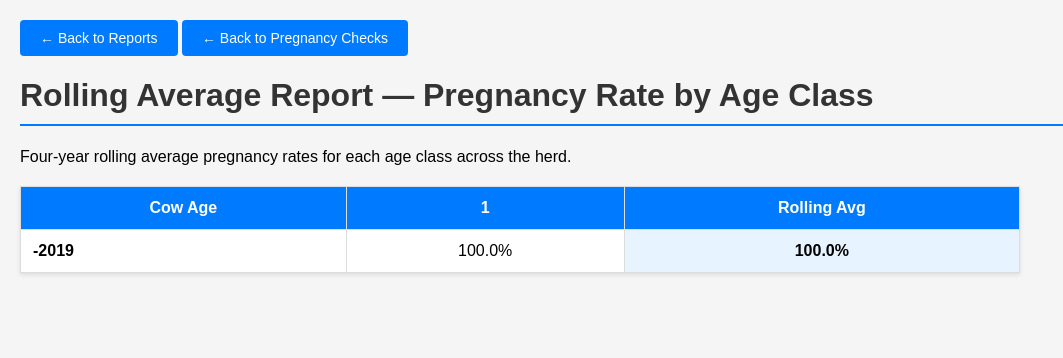
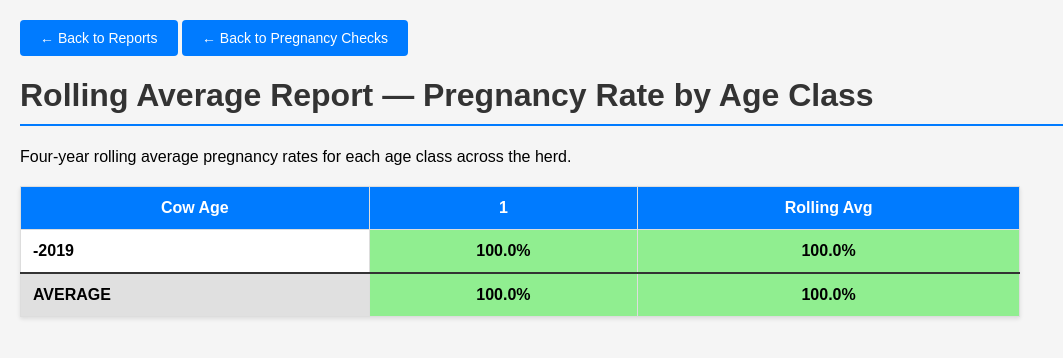
Before and after one commit to pwbryant/ranch-tools-application, a Django app: page /pregchecks/rolling-average-report/ in a window 1280 px wide. Shown: the top 358 px of the page, without its empty margins (0-1063 px from the left). Run offline with Django 4.2, Linux system fonts and the light colour scheme; tables that the repository leaves empty hold one stand-in row (values such as "Sample post").

Commit message:
added conditional coloration and total rows

```diff
--- a/django_project/ranch_tools/preg_check/views.py
+++ b/django_project/ranch_tools/preg_check/views.py
@@ -650,9 +650,52 @@ class PregCheckRollingAverageReport(View):
 
             rows.append(row)
 
+        # Calculate totals row - average of each season and overall rolling average
+        if rows:
+            # For each season, calculate the average pregnancy rate across all ages
+            season_averages = []
+            for season_idx, season in enumerate(seasons_list):
+                season_rates = []
+                for row in rows:
+                    if season_idx < len(row['year_rates']):
+                        # Get the rate for this season from the year_rates list
+                        rate_value = row['year_rates'][season_idx] if season_idx < len(row['year_rates']) else None
+                        if rate_value is not None:
+                            season_rates.append(rate_value)
+
+                if season_rates:
+                    avg = sum(season_rates) / len(season_rates)
+                    season_averages.append(f"{avg:.1f}%")
+                else:
+                    season_averages.append("—")
+
+            # Calculate overall rolling average
+            all_rolling_avg_values = []
+            for row in rows:
+                if row['rolling_avg'] != "—":
+                    # Extract numeric value from percentage string
+                    avg_str = row['rolling_avg'].replace('%', '')
+                    all_rolling_avg_values.append(float(avg_str))
+
+            if all_rolling_avg_values:
+                overall_rolling_avg = sum(all_rolling_avg_values) / len(all_rolling_avg_values)
+                overall_rolling_avg_str = f"{overall_rolling_avg:.1f}%"
+            else:
+                overall_rolling_avg_str = "—"
+
+            totals_row = {
+                'age': 'AVERAGE',
+                'season_rates': season_averages,
+                'year_rates': [float(s.replace('%', '')) if s != "—" else None for s in season_averages],
+                'rolling_avg': overall_rolling_avg_str,
+            }
+        else:
+            totals_row = None
+
         context = {
             'seasons': seasons_list,
             'rows': rows,
+            'totals': totals_row,
         }
         return render(request, 'preg_check/rolling-average-report.html', context)
 
--- a/django_project/ranch_tools/templates/preg_check/rolling-average-report.html
+++ b/django_project/ranch_tools/templates/preg_check/rolling-average-report.html
@@ -97,11 +97,61 @@
             <tr>
                 <td class="age-cell">{{ row.age }}</td>
                 {% for rate in row.season_rates %}
-                    <td>{{ rate }}</td>
+                    <td
+                        {% if rate != "—" %}
+                            {% with pct_value=rate|slice:":-1"|floatformat:0 %}
+                                {% if pct_value|add:"0" >= 90 %}
+                                    style="background-color: #90EE90; font-weight: bold;"
+                                {% elif pct_value|add:"0" < 70 %}
+                                    style="background-color: #FFFF99; font-weight: bold;"
+                                {% endif %}
+                            {% endwith %}
+                        {% endif %}
+                    >{{ rate }}</td>
                 {% endfor %}
-                <td class="rolling-avg-cell">{{ row.rolling_avg }}</td>
+                <td
+                    class="rolling-avg-cell"
+                    {% if row.rolling_avg != "—" %}
+                        {% with pct_value=row.rolling_avg|slice:":-1"|floatformat:0 %}
+                            {% if pct_value|add:"0" >= 90 %}
+                                style="background-color: #90EE90; font-weight: bold;"
+                            {% elif pct_value|add:"0" < 70 %}
+                                style="background-color: #FFFF99; font-weight: bold;"
+                            {% endif %}
+                        {% endwith %}
+                    {% endif %}
+                >{{ row.rolling_avg }}</td>
             </tr>
             {% endfor %}
+            {% if totals %}
+            <tr style="background-color: #e0e0e0; font-weight: bold; border-top: 2px solid #333;">
+                <td class="age-cell">{{ totals.age }}</td>
+                {% for rate in totals.season_rates %}
+                    <td
+                        {% if rate != "—" %}
+                            {% with pct_value=rate|slice:":-1"|floatformat:0 %}
+                                {% if pct_value|add:"0" >= 90 %}
+                                    style="background-color: #90EE90;"
+                                {% elif pct_value|add:"0" < 70 %}
+                                    style="background-color: #FFFF99;"
+                                {% endif %}
+                            {% endwith %}
+                        {% endif %}
+                    >{{ rate }}</td>
+                {% endfor %}
+                <td
+                    {% if totals.rolling_avg != "—" %}
+                        {% with pct_value=totals.rolling_avg|slice:":-1"|floatformat:0 %}
+                            {% if pct_value|add:"0" >= 90 %}
+                                style="background-color: #90EE90;"
+                            {% elif pct_value|add:"0" < 70 %}
+                                style="background-color: #FFFF99;"
+                            {% endif %}
+                        {% endwith %}
+                    {% endif %}
+                >{{ totals.rolling_avg }}</td>
+            </tr>
+            {% endif %}
         </tbody>
     </table>
     {% else %}
```
Also changed, not shown: django_project/ranch_tools/templates/preg_check/report-5.html (+28 -2 lines).
